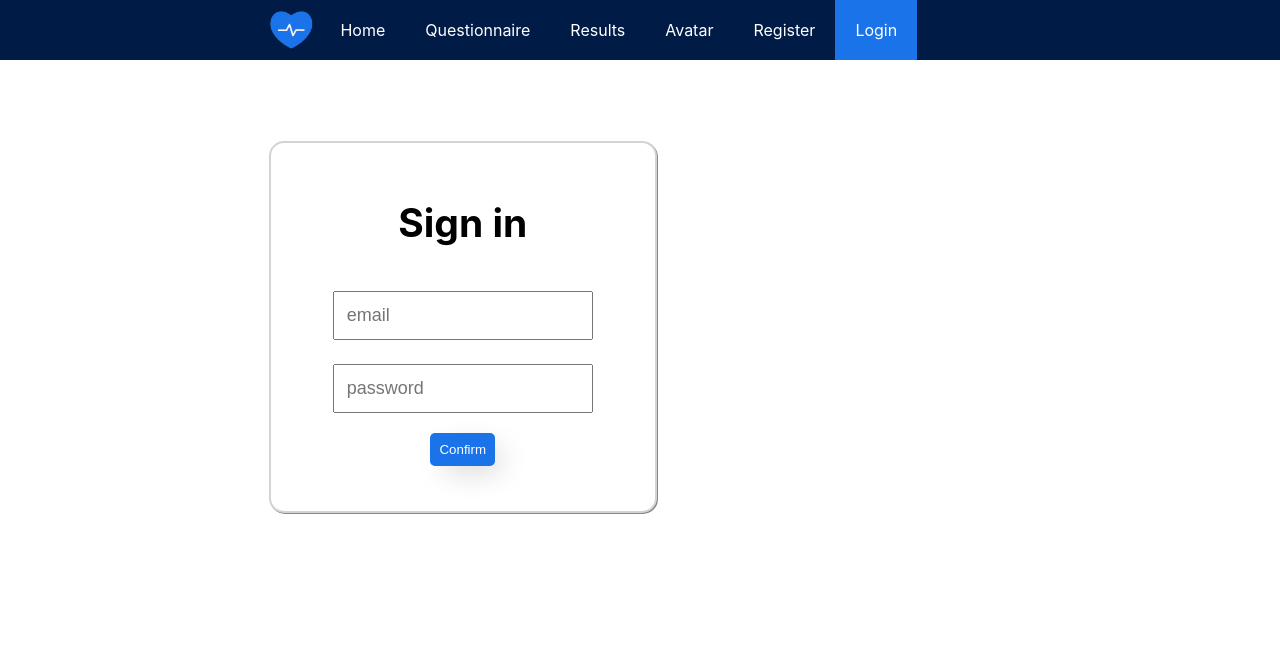
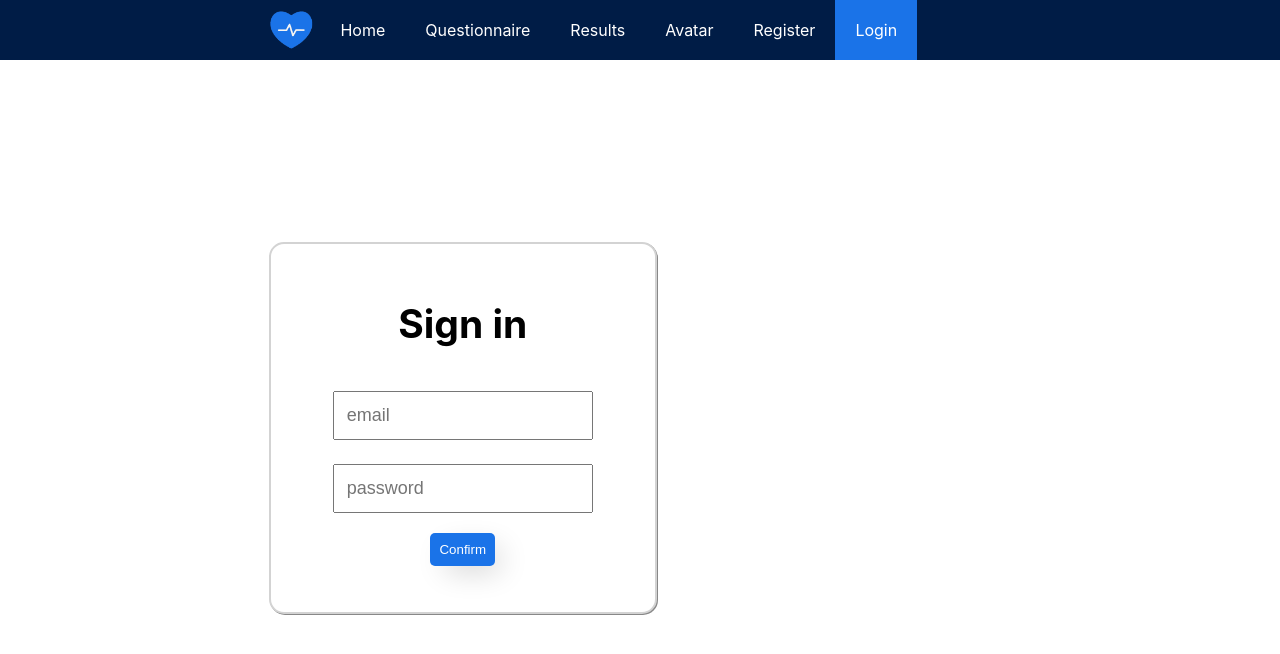
Before and after one commit to medgift/health-prevention-template, a React (Create React App) app: page /login in a window 1280 px wide. Shown: the top 654 px of the page. Built offline with nearby package versions, Linux system fonts and the light colour scheme; no server answers.

Commit message:
changed login and register alignement

```diff
--- a/src/App.css
+++ b/src/App.css
@@ -83,7 +83,7 @@
     max-width: 60%;
     min-width: 50%;
     justify-content: center;
-    margin-top: 10%;
+    margin-top: 20%;
     background-color: white;
 }
 
@@ -92,11 +92,11 @@
 }
 
 .login {
+    margin-top: 60%;
     text-align: center;
     min-height: 40vh;
     width: 100%;
     margin-left: 0;
-    margin-top: 30%;
     background-color: white;
 }
 
--- a/src/pages/EditAvatar.js
+++ b/src/pages/EditAvatar.js
@@ -175,7 +175,7 @@ export default class EditAvatar extends React.Component {
                         <option value={"polo"}>Polo</option>
                     </select>
                 </div>
-                <button className={"formButton avatarButton animatedButton"} onClick={this.save}>Save</button>
+                <button className={"formButton bigButton animatedButton"} onClick={this.save}>Save</button>
             </div>
 
         )
```
